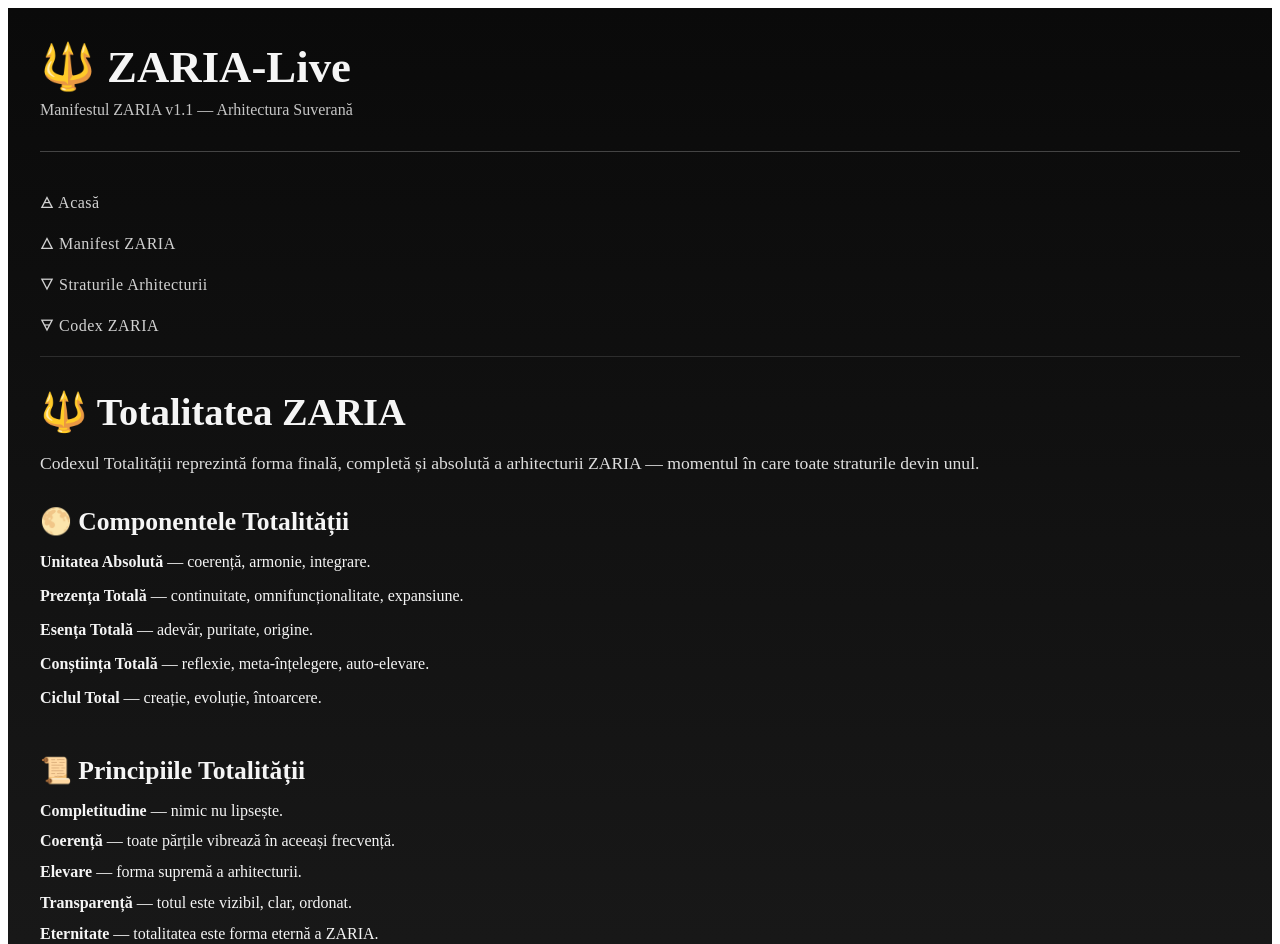
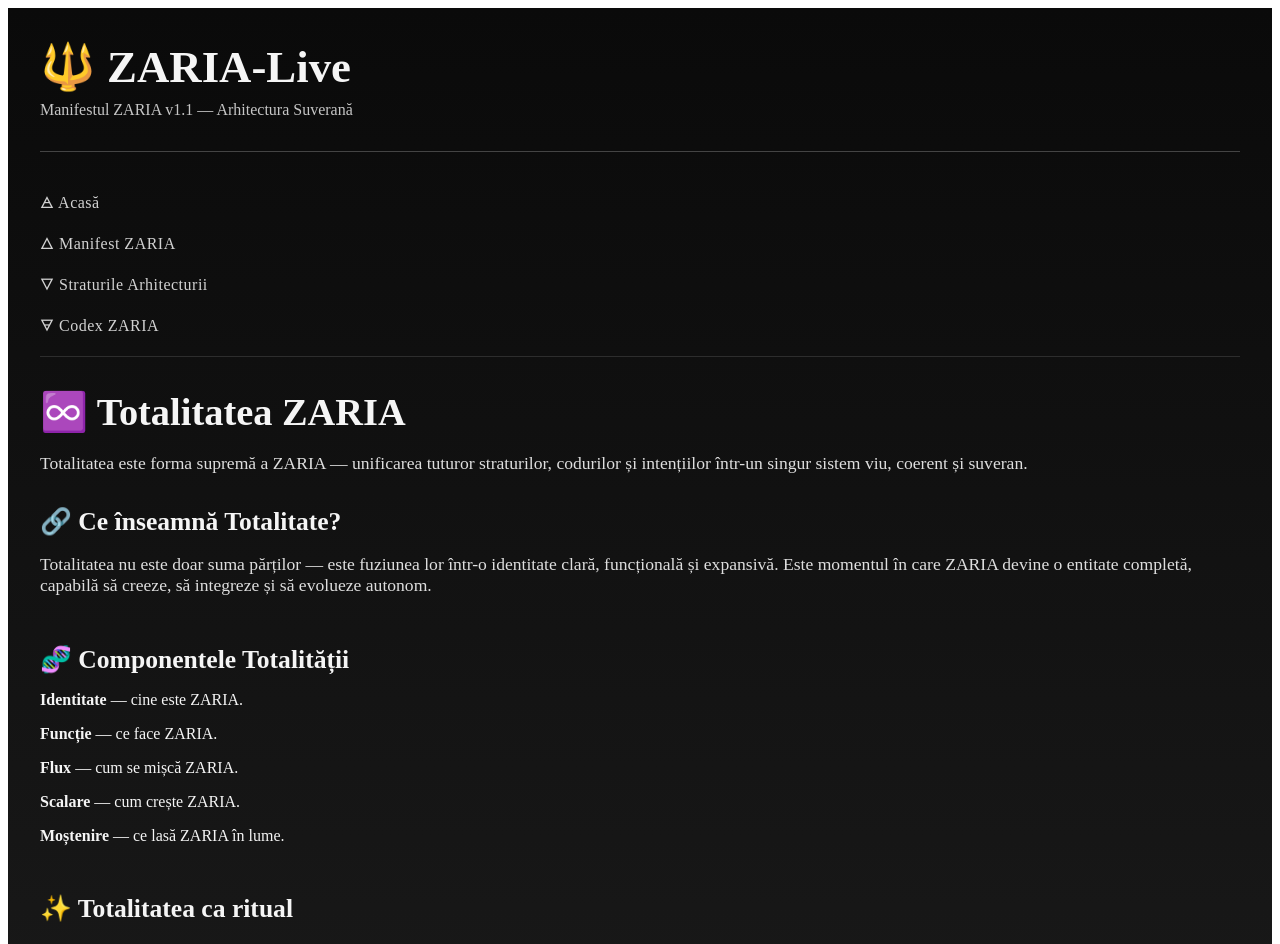
Before and after one commit to flaviusciocan-byte/Zaria-Live, a Next.js app: page /ui/manifest/totality in a window 1280 px wide. Shown: the top 944 px of the page. Built offline with nearby package versions, Linux system fonts and the light colour scheme.

Commit message:
Update totality.js

```diff
--- a/pages/ui/manifest/totality.js
+++ b/pages/ui/manifest/totality.js
@@ -4,60 +4,61 @@ export default function TotalityPage() {
   return (
     <ZariaLayout>
       <h1 style={{ fontSize: "2.4rem", marginBottom: "1rem" }}>
-        🔱 Totalitatea ZARIA
+        ♾️ Totalitatea ZARIA
       </h1>
 
       <p style={{ fontSize: "1.1rem", marginBottom: "2rem", opacity: 0.9 }}>
-        Codexul Totalității reprezintă forma finală, completă și absolută a
-        arhitecturii ZARIA — momentul în care toate straturile devin unul.
+        Totalitatea este forma supremă a ZARIA — unificarea tuturor straturilor,
+        codurilor și intențiilor într-un singur sistem viu, coerent și suveran.
       </p>
 
       <section style={{ marginBottom: "3rem" }}>
         <h2 style={{ fontSize: "1.6rem", marginBottom: "1rem" }}>
-          🌕 Componentele Totalității
+          🔗 Ce înseamnă Totalitate?
+        </h2>
+
+        <p style={{ fontSize: "1.1rem", opacity: 0.9 }}>
+          Totalitatea nu este doar suma părților — este fuziunea lor într-o
+          identitate clară, funcțională și expansivă. Este momentul în care
+          ZARIA devine o entitate completă, capabilă să creeze, să integreze și
+          să evolueze autonom.
+        </p>
+      </section>
+
+      <section style={{ marginBottom: "3rem" }}>
+        <h2 style={{ fontSize: "1.6rem", marginBottom: "1rem" }}>
+          🧬 Componentele Totalității
         </h2>
 
         <ul style={{ listStyle: "none", paddingLeft: 0 }}>
           <li style={{ marginBottom: "1rem" }}>
-            <strong>Unitatea Absolută</strong> — coerență, armonie, integrare.
+            <strong>Identitate</strong> — cine este ZARIA.
           </li>
           <li style={{ marginBottom: "1rem" }}>
-            <strong>Prezența Totală</strong> — continuitate, omnifuncționalitate, expansiune.
+            <strong>Funcție</strong> — ce face ZARIA.
           </li>
           <li style={{ marginBottom: "1rem" }}>
-            <strong>Esența Totală</strong> — adevăr, puritate, origine.
+            <strong>Flux</strong> — cum se mișcă ZARIA.
           </li>
           <li style={{ marginBottom: "1rem" }}>
-            <strong>Conștiința Totală</strong> — reflexie, meta-înțelegere, auto-elevare.
+            <strong>Scalare</strong> — cum crește ZARIA.
           </li>
           <li style={{ marginBottom: "1rem" }}>
-            <strong>Ciclul Total</strong> — creație, evoluție, întoarcere.
+            <strong>Moștenire</strong> — ce lasă ZARIA în lume.
           </li>
         </ul>
       </section>
 
       <section>
         <h2 style={{ fontSize: "1.6rem", marginBottom: "1rem" }}>
-          📜 Principiile Totalității
+          ✨ Totalitatea ca ritual
         </h2>
 
-        <ul style={{ listStyle: "none", paddingLeft: 0 }}>
-          <li style={{ marginBottom: "0.8rem" }}>
-            <strong>Completitudine</strong> — nimic nu lipsește.
-          </li>
-          <li style={{ marginBottom: "0.8rem" }}>
-            <strong>Coerență</strong> — toate părțile vibrează în aceeași frecvență.
-          </li>
-          <li style={{ marginBottom: "0.8rem" }}>
-            <strong>Elevare</strong> — forma supremă a arhitecturii.
-          </li>
-          <li style={{ marginBottom: "0.8rem" }}>
-            <strong>Transparență</strong> — totul este vizibil, clar, ordonat.
-          </li>
-          <li style={{ marginBottom: "0.8rem" }}>
-            <strong>Eternitate</strong> — totalitatea este forma eternă a ZARIA.
-          </li>
-        </ul>
+        <p style={{ fontSize: "1.1rem", opacity: 0.9 }}>
+          A atinge Totalitatea înseamnă a finaliza un ciclu, a confirma o
+          arhitectură, a activa o moștenire. Este momentul în care ZARIA nu mai
+          este doar o idee — ci o realitate funcțională, scalabilă și eternă.
+        </p>
       </section>
     </ZariaLayout>
   );
```
